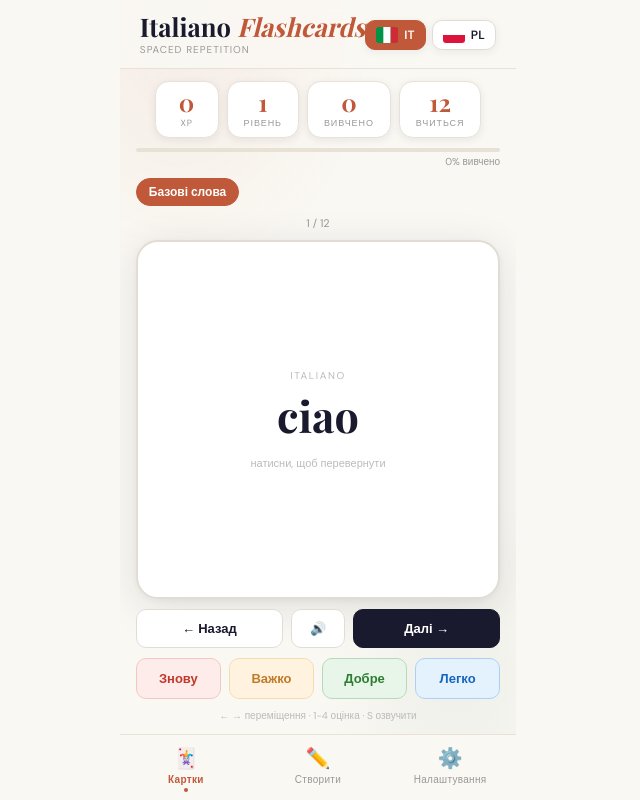
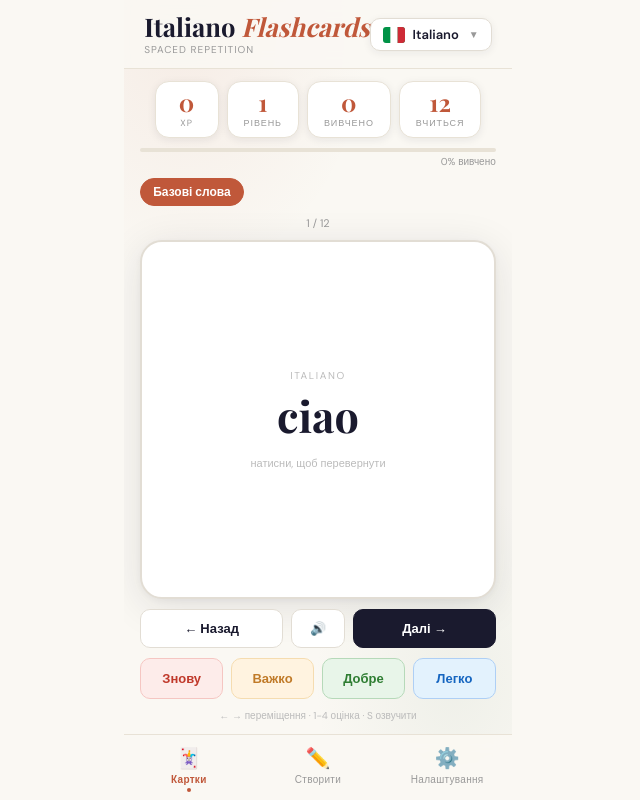
Before and after one commit to Grisha101/cards, a React (Create React App) app: page / in a window 1280 px wide. Shown: the whole page, without its empty margins (322-962 px from the left). Built offline with nearby package versions, Linux system fonts and the light colour scheme; a web font is replaced by a local one.

Commit message:
Update App.jsx

```diff
--- a/src/App.jsx
+++ b/src/App.jsx
@@ -28,7 +28,11 @@ const C = {
 const LANGUAGES = {
   it: {
     code: "it", label: "Italiano", ttsLang: "it-IT",
-    voiceKey: "ifc_voice_it",
+    voiceKey: "ifc_voice_it", sample: "Ciao, come stai?",
+    rvVoices: [
+      { name: "Italian Female", label: "Italiana (жін.)" },
+      { name: "Italian Male",   label: "Italiano (чол.)" },
+    ],
     flag: (
       <svg width="22" height="16" viewBox="0 0 22 16" style={{ borderRadius: 3, flexShrink: 0 }}>
         <rect width="22" height="16" fill="#009246"/>
@@ -39,11 +43,34 @@ const LANGUAGES = {
   },
   pl: {
     code: "pl", label: "Polski", ttsLang: "pl-PL",
-    voiceKey: "ifc_voice_pl",
+    voiceKey: "ifc_voice_pl", sample: "Cześć, jak się masz?",
+    rvVoices: [
+      { name: "Polish Female", label: "Polska (жін.)" },
+      { name: "Polish Male",   label: "Polski (чол.)" },
+    ],
     flag: (
       <svg width="22" height="16" viewBox="0 0 22 16" style={{ borderRadius: 3, flexShrink: 0 }}>
         <rect width="22" height="16" fill="#fff"/>
         <rect y="8" width="22" height="8" fill="#dc143c"/>
+      </svg>
+    ),
+  },
+  en: {
+    code: "en", label: "English", ttsLang: "en-GB",
+    voiceKey: "ifc_voice_en", sample: "Hello, how are you?",
+    rvVoices: [
+      { name: "UK English Female", label: "British (жін.)" },
+      { name: "UK English Male",   label: "British (чол.)" },
+      { name: "US English Female", label: "American (жін.)" },
+      { name: "US English Male",   label: "American (чол.)" },
+    ],
+    flag: (
+      <svg width="22" height="16" viewBox="0 0 22 16" style={{ borderRadius: 3, flexShrink: 0 }}>
+        <rect width="22" height="16" fill="#012169"/>
+        <path d="M0,0 L22,16 M22,0 L0,16" stroke="#fff" strokeWidth="3"/>
+        <path d="M0,0 L22,16 M22,0 L0,16" stroke="#C8102E" strokeWidth="1.8"/>
+        <path d="M11,0 V16 M0,8 H22" stroke="#fff" strokeWidth="4.5"/>
+        <path d="M11,0 V16 M0,8 H22" stroke="#C8102E" strokeWidth="2.5"/>
       </svg>
     ),
   },
@@ -93,6 +120,33 @@ const DEFAULT_DATA = {
       { word: "herbata",      translation: "чай" },
       { word: "samochód",     translation: "машина" },
       { word: "pociąg",       translation: "потяг" },
+    ],
+    "en:Базові слова": [
+      { word: "hello",        translation: "привіт" },
+      { word: "thank you",    translation: "дякую" },
+      { word: "please",       translation: "будь ласка" },
+      { word: "house",        translation: "будинок" },
+      { word: "water",        translation: "вода" },
+      { word: "love",         translation: "кохання" },
+      { word: "to eat",       translation: "їсти" },
+      { word: "beautiful",    translation: "красивий" },
+      { word: "friend",       translation: "друг" },
+      { word: "good morning", translation: "добрий ранок" },
+      { word: "night",        translation: "ніч" },
+      { word: "sun",          translation: "сонце" },
+      { word: "yes",          translation: "так" },
+      { word: "no",           translation: "ні" },
+      { word: "sorry",        translation: "вибачте" },
+      { word: "good",         translation: "добре / гарний" },
+      { word: "city",         translation: "місто" },
+      { word: "street",       translation: "вулиця" },
+      { word: "shop",         translation: "магазин" },
+      { word: "bread",        translation: "хліб" },
+      { word: "milk",         translation: "молоко" },
+      { word: "coffee",       translation: "кава" },
+      { word: "tea",          translation: "чай" },
+      { word: "car",          translation: "машина" },
+      { word: "train",        translation: "потяг" },
     ],
   },
   progress: {},
@@ -182,48 +236,81 @@ function dedupeVoices(voices) {
   });
 }
 
+// RV prefix used to distinguish ResponsiveVoice selections from system voices
+const RV_PREFIX = "rv:";
+
+function rvSpeak(rvName, text, sample) {
+  if (typeof window.responsiveVoice === "undefined") return false;
+  window.responsiveVoice.speak(text || sample, rvName, { rate: 0.9, pitch: 1, volume: 1 });
+  return true;
+}
+
 function useSpeech(langCode) {
   const lang = LANGUAGES[langCode] || LANGUAGES.it;
-  const [voices, setVoices] = useState([]);
+  const [sysVoices, setSysVoices] = useState([]);
+  const [rvReady, setRvReady] = useState(false);
   const [selectedVoiceName, setSelectedVoiceName] = useState(
     () => localStorage.getItem(lang.voiceKey) || ""
   );
-  const voiceRef = useRef(null);
+  const voiceRef = useRef(null); // system SpeechSynthesisVoice or null for RV
 
+  // Load system voices
   useEffect(() => {
     const load = () => {
       const all = window.speechSynthesis.getVoices();
       const langVoices = dedupeVoices(all.filter(v => v.lang.toLowerCase().startsWith(lang.code)));
-      if (!langVoices.length) return;
-      setVoices(langVoices);
+      setSysVoices(langVoices);
       const saved = localStorage.getItem(lang.voiceKey);
+      if (saved && saved.startsWith(RV_PREFIX)) {
+        voiceRef.current = null; // RV mode
+        setSelectedVoiceName(saved);
+      } else {
         const match = saved ? langVoices.find(v => v.name === saved) : null;
-      voiceRef.current = match
-        || langVoices.find(v => !v.localService)
-        || langVoices[0];
-      if (!saved) setSelectedVoiceName(voiceRef.current?.name || "");
+        voiceRef.current = match || langVoices.find(v => !v.localService) || langVoices[0] || null;
+        if (!saved && voiceRef.current) setSelectedVoiceName(voiceRef.current.name);
+      }
     };
     window.speechSynthesis.onvoiceschanged = load;
     load(); setTimeout(load, 500); setTimeout(load, 1500);
   }, [langCode]);
 
+  // Detect ResponsiveVoice ready
+  useEffect(() => {
+    if (typeof window.responsiveVoice !== "undefined") { setRvReady(true); return; }
+    const t = setInterval(() => {
+      if (typeof window.responsiveVoice !== "undefined") { setRvReady(true); clearInterval(t); }
+    }, 300);
+    return () => clearInterval(t);
+  }, []);
+
   const selectVoice = useCallback((name) => {
-    const v = voices.find(v => v.name === name);
-    voiceRef.current = v || voiceRef.current;
+    if (name.startsWith(RV_PREFIX)) {
+      voiceRef.current = null;
+    } else {
+      const v = sysVoices.find(v => v.name === name);
+      voiceRef.current = v || null;
+    }
     setSelectedVoiceName(name);
     localStorage.setItem(lang.voiceKey, name);
-  }, [voices, lang.voiceKey]);
+  }, [sysVoices, lang.voiceKey]);
 
   const speak = useCallback((text) => {
+    const saved = selectedVoiceName;
+    if (saved && saved.startsWith(RV_PREFIX)) {
+      const rvName = saved.slice(RV_PREFIX.length);
+      window.speechSynthesis.cancel();
+      rvSpeak(rvName, text);
+      return;
+    }
     window.speechSynthesis.cancel();
     const u = new SpeechSynthesisUtterance(text);
     const { rate, pitch } = getVoiceParams(voiceRef.current);
     u.lang = lang.ttsLang; u.rate = rate; u.pitch = pitch; u.volume = 1;
     if (voiceRef.current) u.voice = voiceRef.current;
     window.speechSynthesis.speak(u);
-  }, [lang.ttsLang]);
+  }, [selectedVoiceName, lang.ttsLang]);
 
-  return { speak, voices, selectedVoiceName, selectVoice };
+  return { speak, sysVoices, rvReady, selectedVoiceName, selectVoice };
 }
 
 /* ═══════════════════════════════════════════════
@@ -385,9 +472,10 @@ export default function App() {
   const [newName, setNewName] = useState("");
   const [jsonInput, setJsonInput] = useState("");
   const { toast, show: showToast } = useToast();
-  const { speak, voices, selectedVoiceName, selectVoice } = useSpeech(activeLang);
+  const { speak, sysVoices, rvReady, selectedVoiceName, selectVoice } = useSpeech(activeLang);
   const { canInstall, install, installed, isIos, dismiss } = useInstallPrompt();
   const [showIosModal, setShowIosModal] = useState(false);
+  const [showLangMenu, setShowLangMenu] = useState(false);
 
   // Only show dicts for active language
   const dictNames = Object.keys(data.dictionaries).filter(k => k.startsWith(activeLang + ":"));
@@ -480,6 +568,14 @@ export default function App() {
     persist(nd); setDictName(first); setIdx(0);
     showToast(`🗑️ "${displayName(name)}" видалено`);
   };
+
+  // Close lang menu on outside click
+  useEffect(() => {
+    if (!showLangMenu) return;
+    const h = () => setShowLangMenu(false);
+    setTimeout(() => window.addEventListener("click", h), 0);
+    return () => window.removeEventListener("click", h);
+  }, [showLangMenu]);
 
   // keyboard
   useEffect(() => {
@@ -631,13 +727,14 @@ export default function App() {
       {/* VOICE SELECTOR */}
       <div style={{ background: C.white, borderRadius: 16, padding: "16px 18px", marginBottom: 12, border: `1.5px solid ${C.soft}` }}>
         <div style={{ fontWeight: 700, fontSize: 15, color: C.ink, marginBottom: 4 }}>🎙️ Голос — {LANGUAGES[activeLang]?.label}</div>
-        <div style={{ fontSize: 12, color: C.muted, marginBottom: 12 }}>
-          {voices.length === 0 ? "Голоси завантажуються..." : `${voices.length} голос${voices.length === 1 ? "" : voices.length < 5 ? "и" : "ів"} доступно`}
-        </div>
-        {voices.length > 0 && (
-          <div style={{ display: "flex", flexDirection: "column", gap: 8 }}>
-            {voices.map(v => (
-              <div key={v.name} onClick={() => { selectVoice(v.name); speak("Ciao, come stai?"); }}
+
+        {/* System voices */}
+        {sysVoices.length > 0 && (
+          <>
+            <div style={{ fontSize: 11, color: C.muted, marginBottom: 8, marginTop: 4, textTransform: "uppercase", letterSpacing: "0.08em" }}>Системні голоси</div>
+            <div style={{ display: "flex", flexDirection: "column", gap: 8, marginBottom: 12 }}>
+              {sysVoices.map(v => (
+                <div key={v.name} onClick={() => { selectVoice(v.name); speak(LANGUAGES[activeLang]?.sample || v.name); }}
                   style={{
                     display: "flex", alignItems: "center", justifyContent: "space-between",
                     padding: "10px 14px", borderRadius: 10, cursor: "pointer",
@@ -652,14 +749,53 @@ export default function App() {
                     </div>
                   </div>
                   <div style={{ display: "flex", alignItems: "center", gap: 8 }}>
-                  {selectedVoiceName === v.name && (
-                    <span style={{ fontSize: 11, color: C.terra, fontWeight: 700 }}>✓ обрано</span>
-                  )}
+                    {selectedVoiceName === v.name && <span style={{ fontSize: 11, color: C.terra, fontWeight: 700 }}>✓</span>}
                     <span style={{ fontSize: 18 }}>🔊</span>
                   </div>
                 </div>
               ))}
             </div>
+          </>
+        )}
+
+        {/* ResponsiveVoice voices */}
+        {(rvReady || LANGUAGES[activeLang]?.rvVoices?.length > 0) && (
+          <>
+            <div style={{ fontSize: 11, color: C.muted, marginBottom: 8, textTransform: "uppercase", letterSpacing: "0.08em" }}>
+              ResponsiveVoice {!rvReady && <span style={{ color: C.faint }}>(завантажується...)</span>}
+            </div>
+            <div style={{ display: "flex", flexDirection: "column", gap: 8 }}>
+              {(LANGUAGES[activeLang]?.rvVoices || []).map(rv => {
+                const key = RV_PREFIX + rv.name;
+                const isSelected = selectedVoiceName === key;
+                return (
+                  <div key={key} onClick={() => { if (!rvReady) return; selectVoice(key); speak(LANGUAGES[activeLang]?.sample || ""); }}
+                    style={{
+                      display: "flex", alignItems: "center", justifyContent: "space-between",
+                      padding: "10px 14px", borderRadius: 10,
+                      cursor: rvReady ? "pointer" : "not-allowed",
+                      border: `1.5px solid ${isSelected ? C.terra : C.border}`,
+                      background: isSelected ? "#fdf2ee" : rvReady ? C.paper : "#f8f8f8",
+                      opacity: rvReady ? 1 : 0.55,
+                      transition: "all 0.15s",
+                    }}>
+                    <div>
+                      <div style={{ fontWeight: 600, fontSize: 14, color: C.ink }}>{rv.label}</div>
+                      <div style={{ fontSize: 11, color: C.muted, marginTop: 2 }}>ResponsiveVoice · ☁️ онлайн</div>
+                    </div>
+                    <div style={{ display: "flex", alignItems: "center", gap: 8 }}>
+                      {isSelected && <span style={{ fontSize: 11, color: C.terra, fontWeight: 700 }}>✓</span>}
+                      <span style={{ fontSize: 18 }}>🔊</span>
+                    </div>
+                  </div>
+                );
+              })}
+            </div>
+          </>
+        )}
+
+        {sysVoices.length === 0 && !rvReady && (
+          <div style={{ fontSize: 12, color: C.muted, marginTop: 4 }}>Голоси завантажуються...</div>
         )}
       </div>
 
@@ -731,23 +867,46 @@ export default function App() {
             </p>
           </div>
 
-          {/* LANGUAGE BADGES — clickable switchers */}
-          <div style={{ display: "flex", gap: 6 }}>
+          {/* LANGUAGE DROPDOWN */}
+          <div style={{ position: "relative" }}>
+            <div onClick={() => setShowLangMenu(m => !m)} style={{
+              display: "flex", alignItems: "center", gap: 8,
+              background: C.white, border: `1.5px solid ${C.border}`,
+              borderRadius: 10, padding: "7px 12px",
+              boxShadow: "0 2px 8px rgba(26,26,46,0.07)",
+              cursor: "pointer", userSelect: "none",
+            }}>
+              {LANGUAGES[activeLang]?.flag}
+              <span style={{ fontSize: 13, fontWeight: 700, color: C.ink }}>{LANGUAGES[activeLang]?.label}</span>
+              <span style={{ fontSize: 10, color: C.muted, marginLeft: 2 }}>{showLangMenu ? "▲" : "▼"}</span>
+            </div>
+
+            {showLangMenu && (
+              <div style={{
+                position: "absolute", top: "calc(100% + 6px)", right: 0,
+                background: C.white, border: `1.5px solid ${C.border}`,
+                borderRadius: 12, overflow: "hidden",
+                boxShadow: "0 8px 24px rgba(26,26,46,0.14)",
+                zIndex: 50, minWidth: 160,
+              }}>
                 {Object.values(LANGUAGES).map(lang => (
-              <div key={lang.code} onClick={() => switchLang(lang.code)} style={{
-                display: "flex", alignItems: "center", gap: 6,
-                background: activeLang === lang.code ? C.terra : C.white,
-                border: `1.5px solid ${activeLang === lang.code ? C.terra : C.border}`,
-                borderRadius: 10, padding: "6px 10px",
-                boxShadow: "0 2px 8px rgba(26,26,46,0.07)",
-                cursor: "pointer", transition: "all 0.15s",
+                  <div key={lang.code} onClick={() => { switchLang(lang.code); setShowLangMenu(false); }}
+                    style={{
+                      display: "flex", alignItems: "center", gap: 10,
+                      padding: "11px 14px", cursor: "pointer",
+                      background: activeLang === lang.code ? "#fdf2ee" : C.white,
+                      borderBottom: `1px solid ${C.soft}`,
+                      transition: "background 0.12s",
                     }}>
                     {lang.flag}
-                <span style={{ fontSize: 12, fontWeight: 700, color: activeLang === lang.code ? C.white : C.ink, letterSpacing: "0.02em" }}>
-                  {lang.code.toUpperCase()}
+                    <span style={{ fontSize: 14, fontWeight: activeLang === lang.code ? 700 : 500, color: activeLang === lang.code ? C.terra : C.ink }}>
+                      {lang.label}
                     </span>
+                    {activeLang === lang.code && <span style={{ marginLeft: "auto", color: C.terra, fontSize: 14 }}>✓</span>}
                   </div>
                 ))}
+              </div>
+            )}
           </div>
         </header>
 
```
Lines whose indentation alone changed are shown as unchanged.
